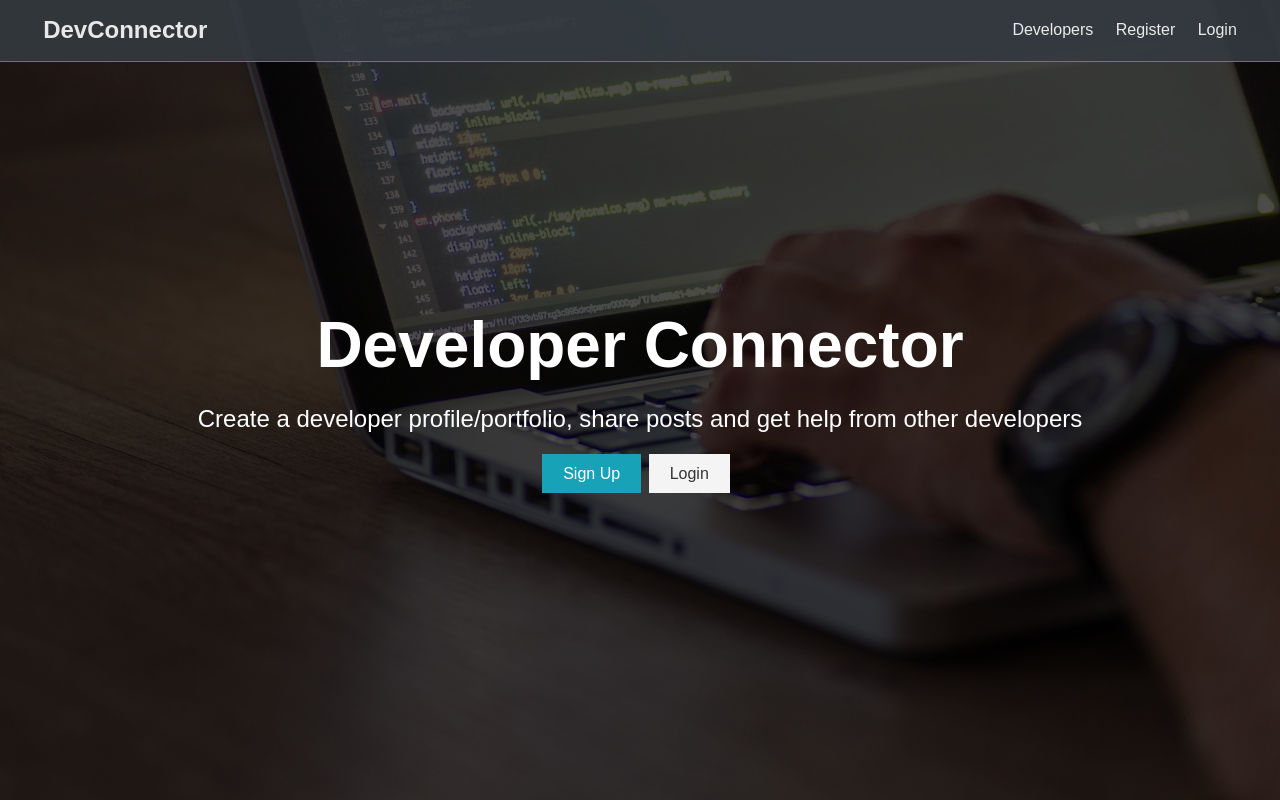
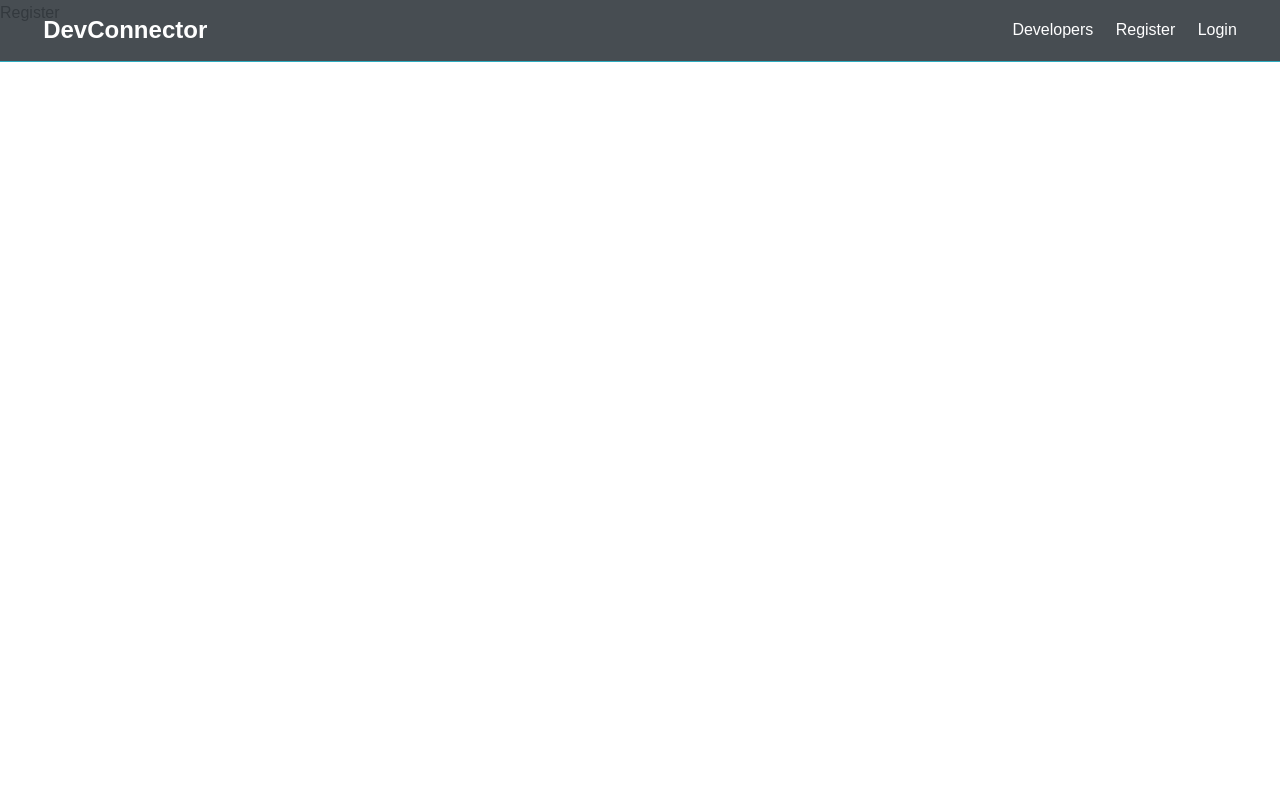
Before and after one commit to YaminiSuman/DevConnect, a React (Create React App) app in the folder client/: page /register in a window 1280 px wide. Built offline with nearby package versions, Linux system fonts and the light colour scheme; the HTML template or start-up script is replaced by a standard one.

Commit message:
React router setup

```diff
--- a/client/package.json
+++ b/client/package.json
@@ -8,6 +8,7 @@
     "@testing-library/user-event": "^12.8.3",
     "react": "^17.0.2",
     "react-dom": "^17.0.2",
+    "react-router-dom": "^5.2.0",
     "react-scripts": "4.0.3",
     "web-vitals": "^1.1.1"
   },
--- a/client/src/App.js
+++ b/client/src/App.js
@@ -1,14 +1,22 @@
 import { Fragment } from 'react';
 import './App.css';
+import { BrowserRouter as Router, Route, Switch } from 'react-router-dom';
 import Landing from './components/layout/Landing';
 import Navbar from './components/layout/Navbar';
-
+import Login from './components/auth/Login';
+import Register from './components/auth/Register';
 function App() {
   return (
-    <Fragment>
-      <Navbar />
-      <Landing />
-    </Fragment>
+    <Router>
+      <Fragment>
+        <Navbar />
+        <Route exact path='/' component={Landing} />
+        <Switch>
+          <Route exact path='/login' component={Login} />
+          <Route exact path='/register' component={Register} />
+        </Switch>
+      </Fragment>
+    </Router>
   );
 }
 
--- /dev/null
+++ b/client/src/components/auth/Login.js
@@ -0,0 +1,7 @@
+import React from 'react';
+
+function Login() {
+  return <div>Login</div>;
+}
+
+export default Login;
--- /dev/null
+++ b/client/src/components/auth/Register.js
@@ -0,0 +1,7 @@
+import React from 'react';
+
+function Register() {
+  return <div>Register</div>;
+}
+
+export default Register;
--- a/client/src/components/layout/Landing.js
+++ b/client/src/components/layout/Landing.js
@@ -1,5 +1,5 @@
 import React from 'react';
-
+import { Link } from 'react-router-dom';
 function Landing() {
   return (
     <section className='landing'>
@@ -11,12 +11,12 @@
             other developers
           </p>
           <div className='buttons'>
-            <a href='register.html' className='btn btn-primary'>
+            <Link to='/register' className='btn btn-primary'>
               Sign Up
-            </a>
-            <a href='login.html' className='btn btn-light'>
+            </Link>
+            <Link to='/login' className='btn btn-light'>
               Login
-            </a>
+            </Link>
           </div>
         </div>
       </div>
--- a/client/src/components/layout/Navbar.js
+++ b/client/src/components/layout/Navbar.js
@@ -1,22 +1,23 @@
 import React from 'react';
+import { Link } from 'react-router-dom';
 
 function Navbar() {
   return (
     <nav className='navbar bg-dark'>
       <h1>
-        <a href='index.html'>
+        <Link to='/'>
           <i className='fas fa-code'></i> DevConnector
-        </a>
+        </Link>
       </h1>
       <ul>
         <li>
-          <a href='profiles.html'>Developers</a>
+          <Link to='/'>Developers</Link>
         </li>
         <li>
-          <a href='register.html'>Register</a>
+          <Link to='/register'>Register</Link>
         </li>
         <li>
-          <a href='login.html'>Login</a>
+          <Link to='/login'>Login</Link>
         </li>
       </ul>
     </nav>
```
Also changed, not shown: 1 other file (tests, documents, lock files or other folders).
